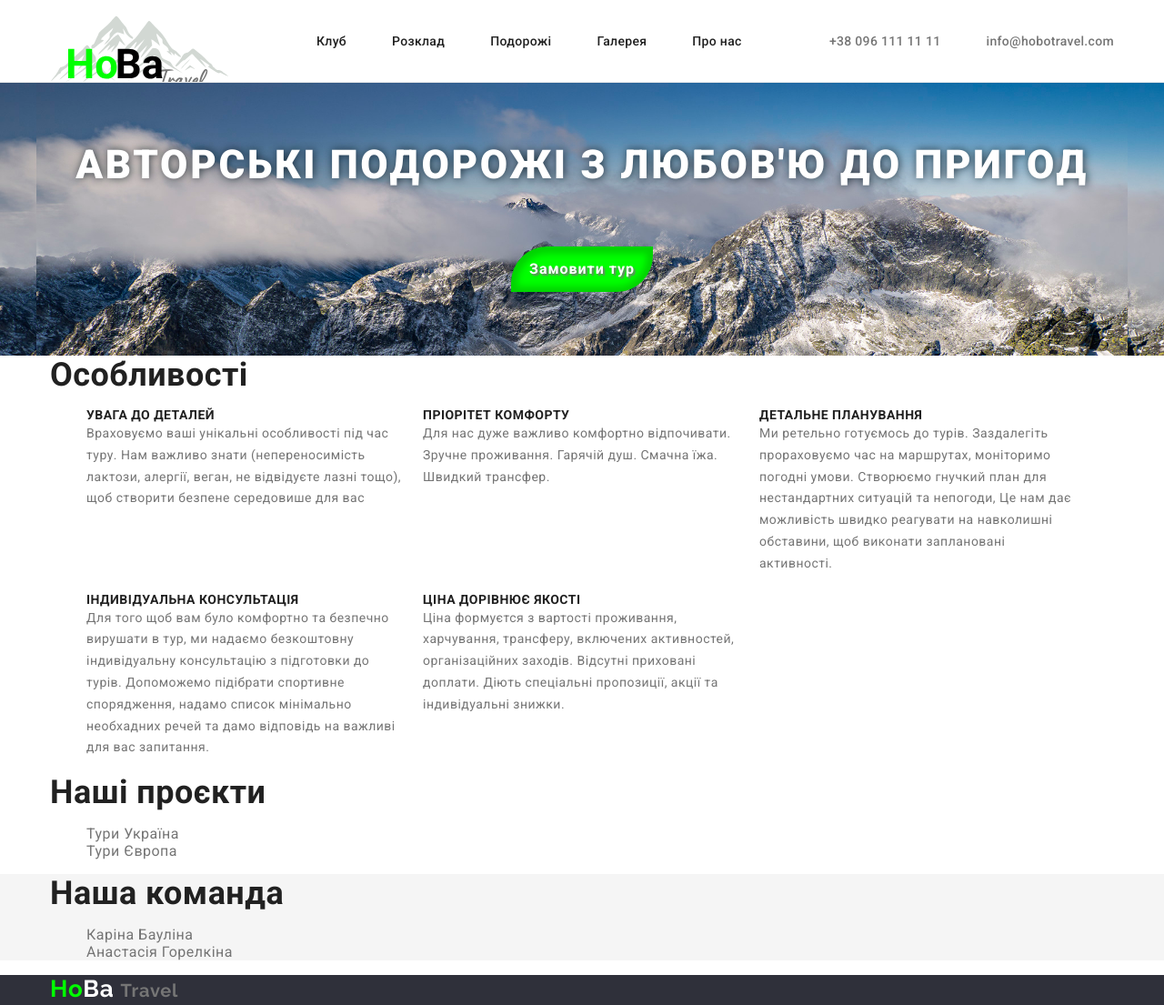
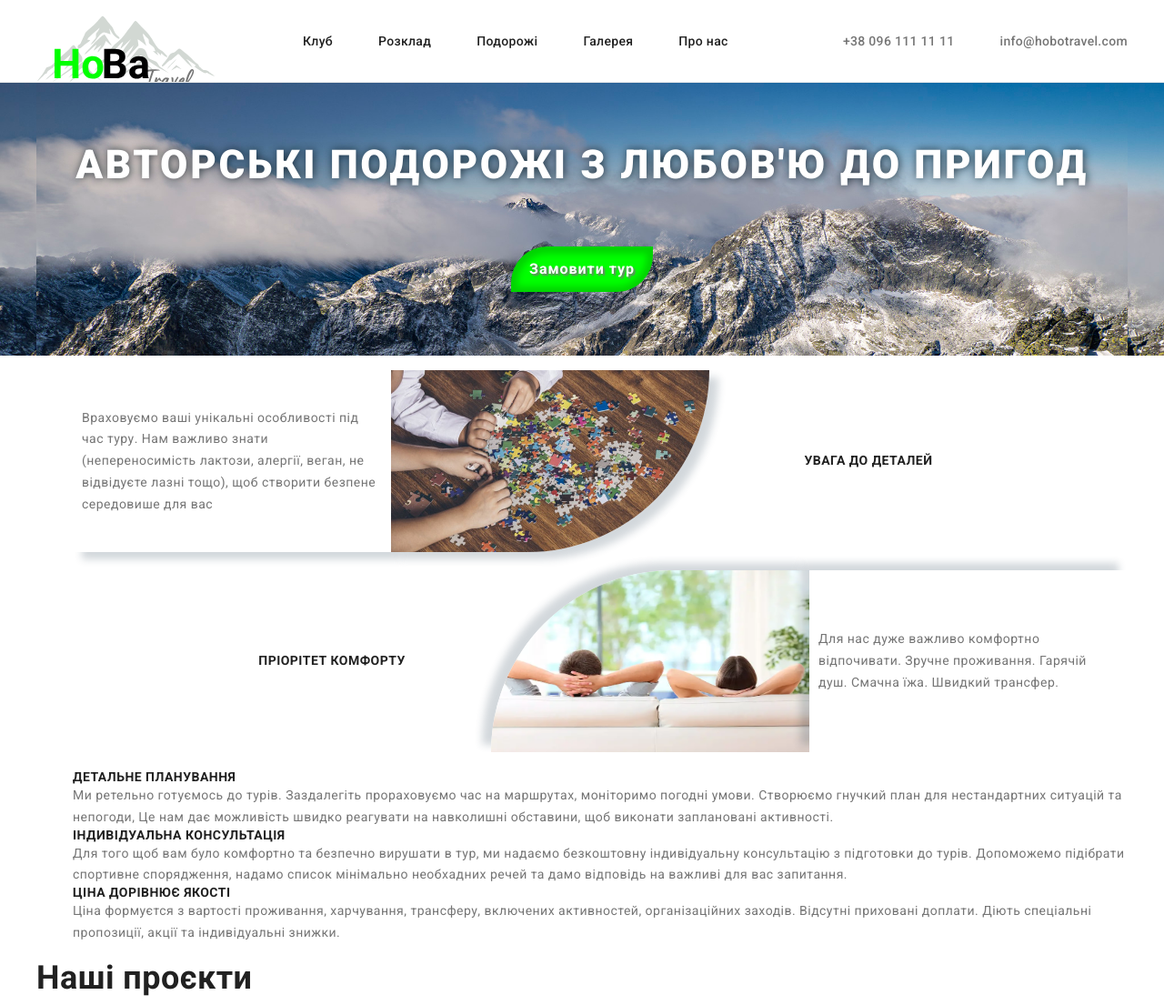
Before and after one commit to AnastasiyaGorelkina/HoBaTravel, a plain HTML site: page index.html in a window 1280 px wide. Shown: the top 1105 px of the page at 91% size. Drawn offline with nearby package versions, Linux system fonts and the light colour scheme.

Commit message:
spec fix

```diff
--- a/CSS/styles.css
+++ b/CSS/styles.css
@@ -20,16 +20,32 @@
     }
 
     .container {
-        /* border: 2px dashed tomato; */
-
         width: 1200px;
-        padding: 0 15px;
         margin-left: auto;
         margin-right: auto;
     }
     h1, h2, h3, p {
         margin: 0;
     }
+    .visually-hidden {
+        position: absolute;
+        width: 1px;
+        height: 1px;
+        margin: -1px;
+        border: 0;
+        padding: 0;
+        white-space: nowrap;
+        clip-path: inset(100%);
+        clip: rect(0 0 0 0);
+        overflow: hidden;
+  }
+    img {
+    display: block;
+    max-width: 100%;
+}
+
+        /* Наповнення */
+
 /* Шапка */
     .header {
         border-bottom: 1px solid #ECECEC;
@@ -289,15 +305,67 @@
         line-height: 1.87;
     }
         /* Особливості */
-    .list.specialty {
+    .specialty-thumb {
+        width: 1160px;
         display: flex;
-        flex-wrap: wrap;
-        gap: 20px;
+        justify-content: start;
+        margin-bottom: 20px;
 
-        .item {
+
+        .box {
             width: 350px;
+            display: flex;
+            justify-content: center;
+            align-items: center;
+            padding: 10px;
+            box-shadow: 10px 8px 8px 0px rgba(34, 60, 80, 0.2);
+        }
+
+
+        .box-name {
+            width: 350px;
+            display: flex;
+            justify-content: center;
+            align-items: center;
+            padding: 10px;
+        }
+        .img-box {
+            width: 350px;
+            border-bottom-right-radius:250px;
+            overflow: hidden;
+            box-shadow: 10px 8px 8px 0px rgba(34, 60, 80, 0.2);
         }
     }
+
+ .specialty-thumb-second {
+    width: 1160px;
+    display: flex;
+    justify-content: end;
+    margin-bottom: 20px;
+
+    .box-second {
+        width: 350px;
+        display: flex;
+        justify-content: center;
+        align-items: center;
+        padding: 10px;
+        box-shadow: -10px -8px 8px 0px rgba(34, 60, 80, 0.2);
+    }
+    .img-box-second {
+        width: 350px;
+        border-top-left-radius: 250px;
+        overflow: hidden;
+        box-shadow: -10px -8px 8px 0px rgba(34, 60, 80, 0.2)
+    }
+    .box-name-second {
+            width: 350px;
+            display: flex;
+            justify-content: center;
+            align-items: center;
+            padding: 10px;
+    }
+ }
+
 /* Підвал */
     .footer {
         background-color:var(--secondary-background-color) ;
--- a/index.html
+++ b/index.html
@@ -60,24 +60,58 @@
         <!--Особливості-->
         <section class="specialty">
             <div class="container">
-                <h2 class="title specialty">Особливості</h2>
+                <h2 class="title specialty visually-hidden">Особливості</h2>
                 <ul class="list specialty">
                     <li class="item">
-                        <h3 class="title name-specialty">Увага до деталей</h3>
-                        <p class="text name-specialty">
-                           Враховуємо ваші унікальні особливості під час туру.
-                           Нам важливо знати (непереносимість лактози, алергії, веган, не відвідуєте лазні тощо),
-                           щоб створити безпене середовише для вас
-                        </p>
+                        <div class="specialty-thumb">
+                            <div class="box">
+                                <p class="text name-specialty">
+                                    Враховуємо ваші унікальні особливості під час туру.
+                                    Нам важливо знати (непереносимість лактози, алергії, веган, не відвідуєте лазні тощо),
+                                    щоб створити безпене середовише для вас
+                                </p>
+                            </div>
+                            <div class="img-box">
+                                <img src="/imege/vybirite-metod.jpg"
+                            alt="Люди складають пазл, увага жо деталей" width="350"
+                            height="200">
+                            </div>
+                            <div class="box-name">
+                                <h3 class="title name-specialty">Увага до деталей</h3>
+                            </div>
+
+                        </div>
+
                     </li>
 
                     <li class="item">
+                        <div class="specialty-thumb-second">
+                            <div class="box-name-second">
+                                <h3 class="title name-specialty">Пріорітет комфорту</h3>
+                            </div>
+                            <div class="img-box-second">
+                                <img src="/imege/Komfort.webp"
+                            alt="Люди складають пазл, увага жо деталей" width="350"
+                            height="200">
+                            </div>
+                            <div class="box-second">
+                                <p class="text name-specialty">
+                                    Для нас дуже важливо комфортно відпочивати.
+                            Зручне проживання. Гарячій душ. Смачна їжа. Швидкий трансфер.
+                                </p>
+                            </div>
+
+                        </div>
+
+                    </li>
+
+                    <!-- <li class="item">
                         <h3 class="title name-specialty">Пріорітет комфорту</h3>
                         <p class="text name-specialty">
                             Для нас дуже важливо комфортно відпочивати.
                             Зручне проживання. Гарячій душ. Смачна їжа. Швидкий трансфер.
                         </p>
-                    </li>
+                    </li> -->
 
                     <li class="item">
                         <h3 class="title name-specialty">Детальне планування</h3>
```
Also changed, not shown: imege/Komfort.webp (added), imege/vybirite-metod.jpg (added).
